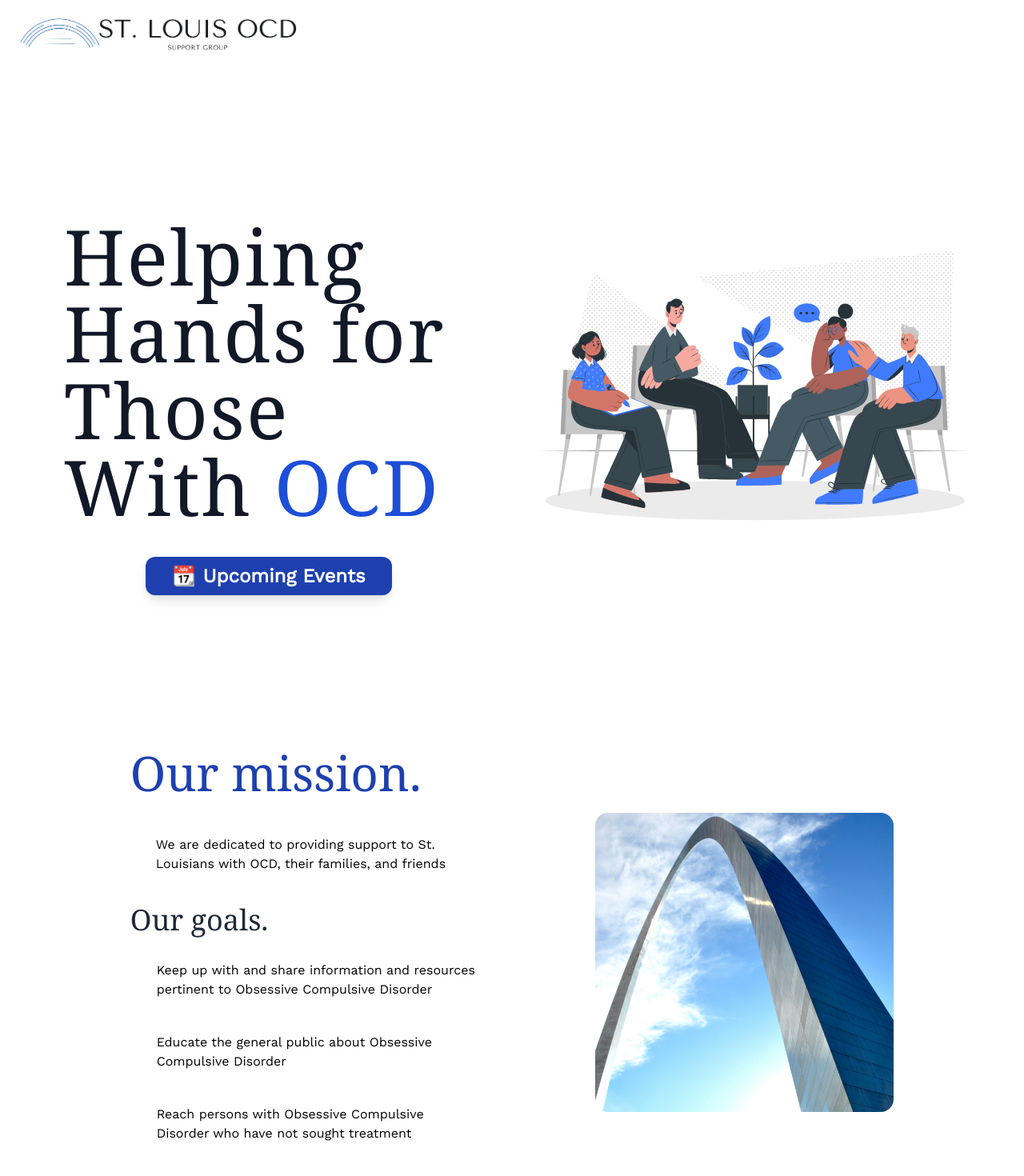
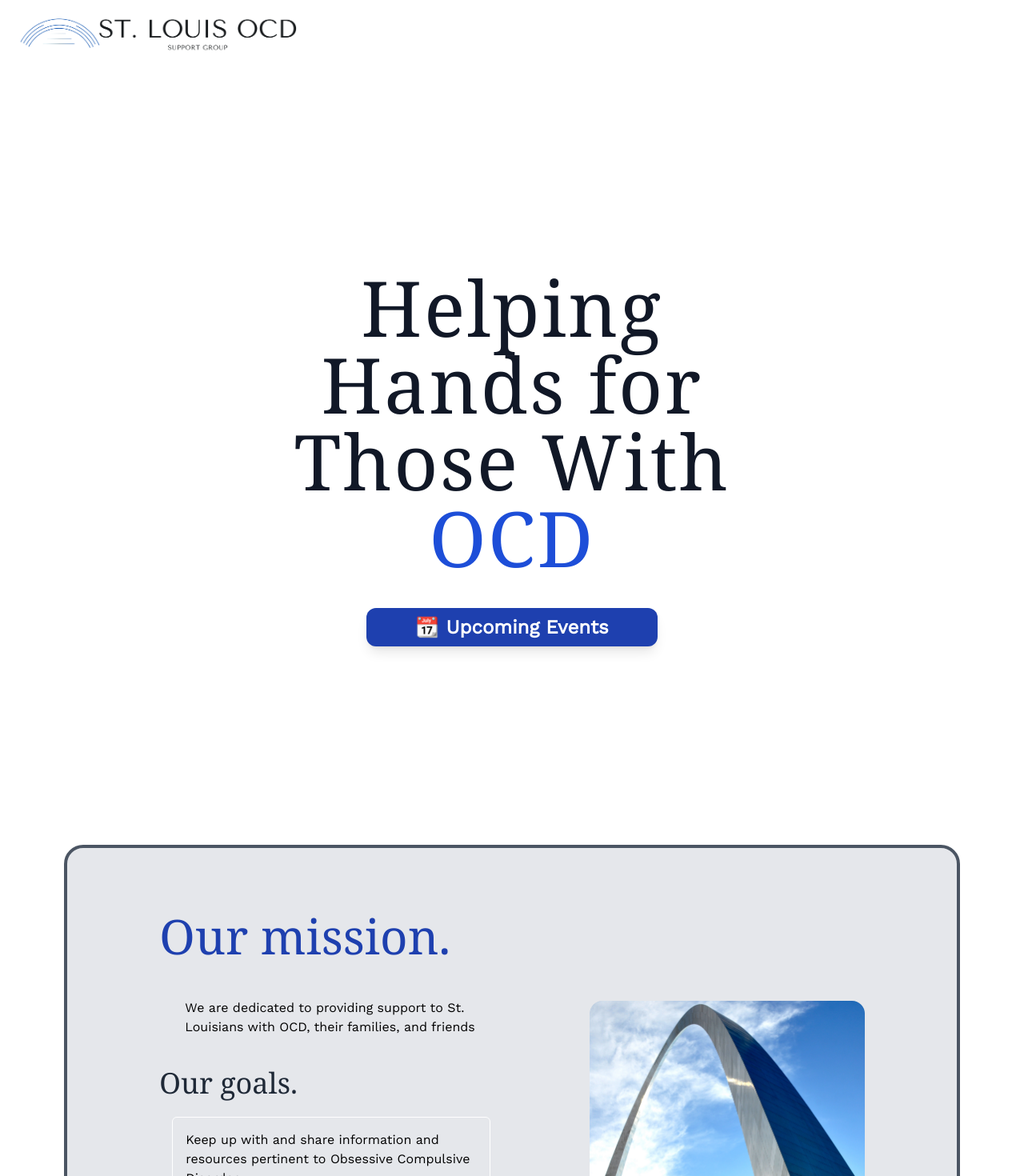
Before and after one commit to brianprost/stl-ocd-website, a Next.js app: page / in a window 1280 px wide. Shown: the top 1470 px of the page at 80% size. Built offline with nearby package versions, Linux system fonts and the light colour scheme; a web font is replaced by a local one; what tailwind-animatecss would draw is missing.

Commit message:
styling improvements

```diff
--- a/pages/About.js
+++ b/pages/About.js
@@ -3,17 +3,17 @@ import archImage from "../public/img/st-louis-ocd-arch.jpeg";
 
 export default () => {
   return (
-    <section className=" 2xl:container 2xl:mx-auto lg:py-16 lg:px-20 md:py-12 md:px-6 py-9 px-4">
-      <div className="lg:mt-8 mt-16 flex lg:flex-row justify-evenly flex-col lg:gap-8 gap-12">
+    <section className=" 2xl:container 2xl:mx-auto lg:py-16 lg:px-20 md:py-12 px-10 py-12 ">
+      <div className="lg:mt-8 mt-16 flex lg:flex-row justify-evenly flex-col lg:gap-8 gap-12 bg-gray-200 rounded-3xl py-20 px-10 border-4 border-gray-600">
         <div className="w-full xl:w-5/12 lg:w-6/12">
-          <h2 className="font-title lg:text-6xl text-3xl text-blue-800">
+          <h2 className="font-title lg:text-6xl text-4xl text-blue-800">
             Our mission.
           </h2>
           <p className=" text-base leading-6 mt-4 p-8">
             We are dedicated to providing support to St. Louisians with OCD,
             their families, and friends
           </p>
-          <h3 className="font-title lg:text-4xl text-2xl lg:leading-9 leading-7 text-gray-800 pt-2">
+          <h3 className="font-title lg:text-4xl text-3xl lg:leading-9 leading-7 text-gray-800 pt-2 pb-2">
             Our goals.
           </h3>
           <ul className="flex flex-col p-4">
@@ -45,7 +45,7 @@ export default () => {
       </div>
       {/* history section */}
       <div className="mt-20 px-5 py-8 mx-auto max-w-4xl sm:px-6 lg:px-8">
-        <h2 className="font-title text-6xl text-center mb-20 text-blue-700">est. 1990</h2>
+        <h2 className="font-title text-6xl text-center mb-20 text-blue-700 underline underline-offset-auto ">est. 1990</h2>
         <p className="text-lg">
           Our meetings are held at Missouri Baptist Medical Center at 3015 North
           Ballas Road Creve Coeur, Missouri.
--- a/pages/Landing.js
+++ b/pages/Landing.js
@@ -1,25 +1,21 @@
-import Image from 'next/image'
-import heroPic from '../public/img/stl-ocd-group-therapy-hero.svg'
+import Image from "next/image";
+import heroPic from "../public/img/stl-ocd-group-therapy-hero.svg";
 
 export default () => {
   return (
-    <section className="bg-white-100">
-      <div className="container flex px-8 py-4 mx-auto md:flex lg:flex lg:pt-48 lg:pb-16 xl:flex 2xl:flex">
-        <div className="flex flex-col justify-evenly w-full lg:flex-row">
-          <div className="max-w-lg md:w-full">
-            <h1 className="text-8xl md:text-8xl lg:text-7xl xl:text-8xl tracking-wide text-center lg:text-left md:text-center text-gray-900 font-title md:leading-2">
+    <section className="bg-white-100 pb-12 ">
+      {/* <div className="grid px-8 py-4 mx-auto lg:pt-48 lg:pb-16"> */}
+      <div className="flex justify-center items-center px-8 py-4 lg:pt-48 lg:pb-16">
+          <div className="w-5/6 md:w-1/2 ">
+            <h1 className="text-7xl py-16 md:pb-0 md:text-8xl lg:text-7xl xl:text-8xl tracking-wide text-center text-gray-900 font-title md:leading-2 ">
               Helping Hands for Those With
               <span className="text-blue-700"> OCD </span>
             </h1>
             <div className="flex items-center justify-center lg:justify-left">
-              <button className="mt-10 rounded-xl w-3/5 text-2xl shadow-lg text-white bg-blue-800 p-2 hover:bg-gray-900  focus:outline-none focus:ring-2 focus:ring-offset-4 focus:ring-blue-800 font-bold m-8 transition duration-500 ease-in-out transform hover:-translate-y-1 hover:shadow-lg">
-              📆 Upcoming Events
+              <button className="m-10 rounded-xl w-3/5 text-2xl shadow-lg text-white bg-blue-800 p-2 hover:bg-gray-900  focus:outline-none focus:ring-2 focus:ring-offset-4 focus:ring-blue-800 font-bold  transition duration-500 ease-in-out transform hover:-translate-y-1 hover:shadow-lg">
+                📆 Upcoming Events
               </button>
-            </div>
           </div>
-        </div>
-        <div className="hidden lg:inline md:flex items-center justify-center w-full h-96">
-          <Image src={heroPic} alt="" className="object-cover w-full h-full max-w-2xl rounded-md" />
         </div>
       </div>
     </section>
--- a/pages/index.js
+++ b/pages/index.js
@@ -9,7 +9,7 @@ export default function Home() {
 
   return (
     <div
-      className="bg-white-100 pb-12 overflow-y-hidden"
+      className="overflow-y-hidden"
       style={{ minHeight: 700 }}
     >
       <Navbar />
```
